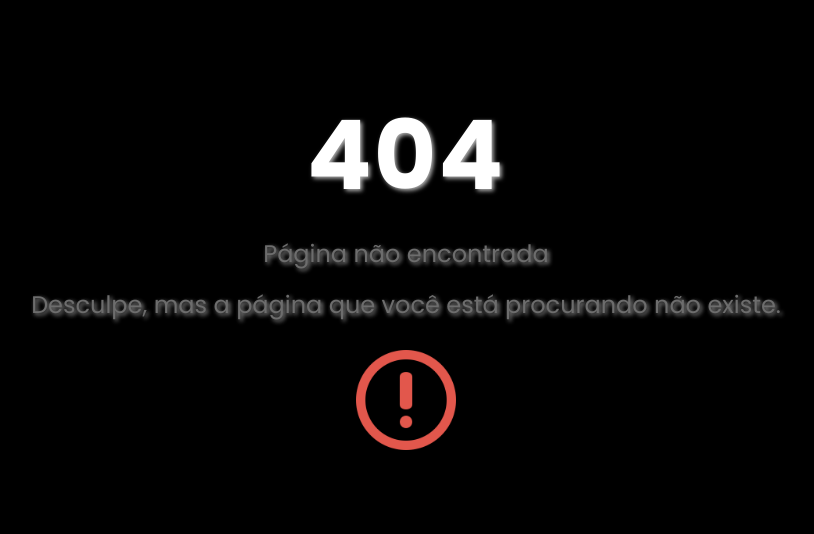
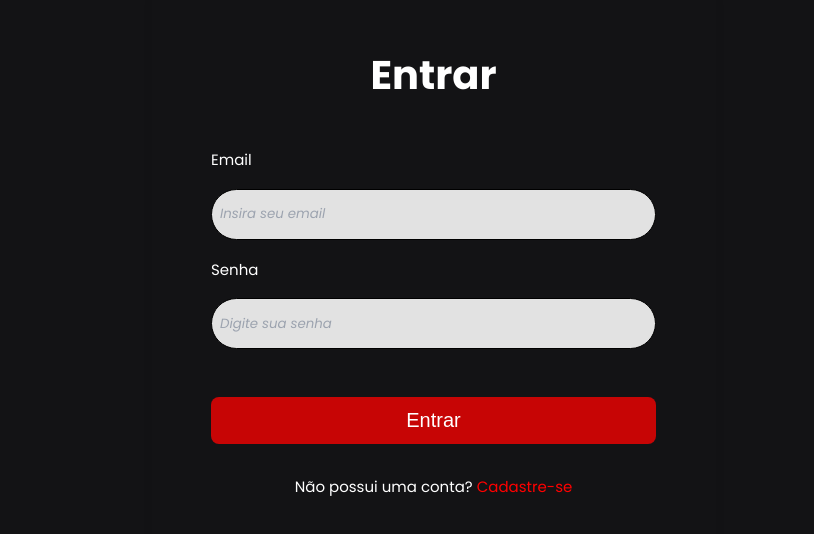
Before and after one commit to ruanpedroguedes/beacon-navigator, a React (Vite) app: page /login in a window 1280 px wide. Before the commit this address had no page. Shown: the part 134-668 px from the top of the page, without its empty margins (234-1048 px from the left). Built offline with nearby package versions, Linux system fonts and the light colour scheme.

Commit message:
tela de login feita, com roteamento

```diff
--- a/src/App.jsx
+++ b/src/App.jsx
@@ -2,6 +2,8 @@ import React from "react"
 import {BrowserRouter, Routes, Route, Navigate} from 'react-router-dom'
 import Cadastro from './pages/cadastro.jsx'
 import NotFound from "./components/Notfound/Notfound.jsx"
+import Login from "./pages/login.jsx"
+
 
 function App() {
   return (
@@ -11,6 +13,7 @@ function App() {
         <Route path="/" element={<Navigate to="/cadastro" />} />
         <Route path='/cadastro' element={<Cadastro/>}/>
         <Route path='*' element={<NotFound/>}/>
+        <Route path='/login' element={<Login/>}/>
       </Routes>
     </BrowserRouter>
   </>
--- /dev/null
+++ b/src/components/Login/Login.css
@@ -0,0 +1,185 @@
+/* Estilos gerais */
+body {
+    display: flex;
+    justify-content: center;
+    align-items: center;
+    height: 100vh;
+    background-color: #f9f9f9;
+    font-family: "Poppins", sans-serif;
+    margin: 0;
+    background-color: #131315;
+  }
+
+  .form-wrapper {
+    display: flex;
+    justify-content: center;
+    align-items: center;
+    background-color: #fff;
+    padding: 2rem;
+    box-shadow: 0 4px 8px rgba(0, 0, 0, 0.1);
+    border-radius: 10px;
+    width: 100%;
+    max-width: 500px;
+    background-color: #131315;
+  }
+
+  p{
+    color: #797979;
+    font-size: 15px;
+  }
+
+  .form-container {
+    flex: 1;
+    display: flex;
+    flex-direction: column;
+    justify-content: center;
+    align-items: center;
+    width: 100%;
+    color: white;
+  }
+
+  .form-header {
+    margin-bottom: 1rem;
+    font-size: 20px;
+    text-align: center;
+  }
+
+  .form-fields {
+    display: flex;
+    flex-direction: column;
+    gap: 2rem;
+  }
+
+  .form-button {
+    margin-top: 1rem;
+    padding: 0.75rem;
+    background-color: rgba(255, 0, 0, 0.76);
+    color: #FFFFFF;
+    font-size: 20px;
+    border: none;
+    border-radius: 8px;
+    cursor: pointer;
+  }
+
+  .form-footer {
+    margin-top: 1rem;
+  }
+
+  .form-footer a {
+    color: rgba(255, 0, 0, 0.897);
+    text-decoration: none;
+  }
+
+  .input-group {
+    display: flex;
+    flex-direction: column;
+    gap: 1.1rem;
+  }
+
+  .input-group label {
+    font-family: "Poppins", sans-serif;
+    font-size: 15px;
+  }
+
+  .input-group input {
+    padding: 0.5rem;
+    border: 1px solid black;
+    border-radius: 99px;
+    width: 427px;
+    height: 33.27px;
+    font-family: "Poppins", sans-serif;
+    background-color: #E2E2E2;
+  }
+
+  input::placeholder {
+    font-family: "Poppins", sans-serif;
+    font-style: italic;
+    color: #9CA3AF;
+  }
+
+  /* Media queries para responsividade */
+  @media (max-width: 768px) {
+    /* Para tablets e telas menores */
+    .form-wrapper {
+      padding: 1.5rem;
+      max-width: 90%;  /* Faz com que o formulário ocupe 90% da largura da tela */
+    }
+
+    .form-button {
+      font-size: 18px;
+      padding: 0.7rem;
+    }
+
+    .input-group input {
+      width: 100%;  /* Ajusta o campo de entrada para ocupar toda a largura disponível */
+    }
+
+    .form-header h1 {
+      font-size: 35px;
+    }
+
+    .form-footer {
+      font-size: 14px;
+    }
+  }
+
+  @media (max-width: 480px) {
+    /* Para celulares */
+    .form-wrapper {
+      padding: 1rem;
+      max-width: 95%;
+    }
+
+    .form-button {
+      font-size: 16px;
+      padding: 0.6rem;
+    }
+
+    .input-group input {
+      width: 100%;  /* Campo de entrada ocupa toda a largura da tela */
+      height: 40px;  /* Ajuste de altura para celulares */
+    }
+
+    .form-header h1 {
+      font-size: 20px;
+    }
+
+    .form-footer {
+      font-size: 12px;
+    }
+  }
+
+  /* Para telas menores que 480px (modelos de smartphones compactos) */
+  @media (max-width: 360px) {
+    .form-wrapper {
+      padding: 0.5rem;
+      max-width: 100%;
+    }
+
+    .form-button {
+      font-size: 14px;
+      padding: 0.5rem;
+    }
+
+    .input-group input {
+      width: 100%;
+      height: 35px;
+    }
+
+    .form-header h1 {
+      font-size: 14px;
+    }
+
+    .form-footer {
+      font-size: 10px;
+    }
+  }
+
+  .form-footer p {
+    color: white;
+  }
+
+  .cadastro-link a {
+    color: red;
+    text-decoration: none;
+  }
--- /dev/null
+++ b/src/components/Login/Login.jsx
@@ -0,0 +1,73 @@
+import React, { useState } from 'react';
+import './Login.css';
+import './Input.css';
+import logo from '../../assets/cadastro.png';  // Se não for usar a imagem, pode remover essa linha.
+
+const FormLogin = () => {
+  const [formData, setFormData] = useState({
+    email: "",
+    senha: "",
+  });
+
+  const handleChange = (e) => {
+    const { name, value } = e.target;
+    setFormData({ ...formData, [name]: value });
+  };
+
+  const handleSubmit = (e) => {
+    e.preventDefault();
+    // Adicione a lógica para enviar os dados do formulário
+  };
+
+  return (
+    <div className="form-wrapper">
+      <div className="form-image">
+         {/* <img src={'#'} alt="Cadastro" /> */}
+      </div>
+
+      <div className="form-container">
+        <div className="form-header">
+          <h1>Entrar</h1>
+        </div>
+
+        <form onSubmit={handleSubmit} className="form-fields">
+          <div className='input-group'>
+            <label>Email</label>
+            <input
+              type="email"
+              name="email"
+              placeholder="Insira seu email"
+              value={formData.email}
+              onChange={handleChange}
+            />
+
+            <label>Senha</label>
+            <input
+              type="password"
+              name="senha"
+              placeholder="Digite sua senha"
+              value={formData.senha}
+              onChange={handleChange}
+            />
+          </div>
+
+          <button type="submit" className="form-button">
+            Entrar
+          </button>
+        </form>
+
+        <div className="form-footer">
+  <p>
+    Não possui uma conta?
+    <span className="cadastro-link">
+      <a href="/cadastro"> Cadastre-se</a>
+    </span>
+  </p>
+</div>
+
+      </div>
+    </div>
+  );
+};
+
+export default FormLogin;
--- /dev/null
+++ b/src/components/Login/input.css
@@ -0,0 +1,28 @@
+.input-group {
+    display: flex;
+    flex-direction: column;
+    gap: 1.1rem;
+  }
+
+  .input-group label {
+    font-family: "Poppins", sans-serif;
+    font-size: 15px;
+  }
+
+  .input-group input {
+    padding: 0.5rem;
+    border: 1px solid #ccc;
+    border-radius: 4px;
+    width: 427px;
+    height: 33.27px;
+    border-radius: 99px;
+    border: 1px solid black;
+    font-family: "Poppins", sans-serif;
+    background-color: #E2E2E2;
+  }
+
+  input::placeholder{
+    font-family: "Poppins", sans-serif;
+    font-style: italic;
+    color: #9CA3AF;
+  }
--- /dev/null
+++ b/src/pages/login.jsx
@@ -0,0 +1,9 @@
+import Login from '../components/Login/Login';
+
+export default function Form() {
+    return (
+        <>
+            <Login />
+        </>
+    );
+}
```
Also changed, not shown: src/components/Login/input.jsx (added, +13 -0 lines).
